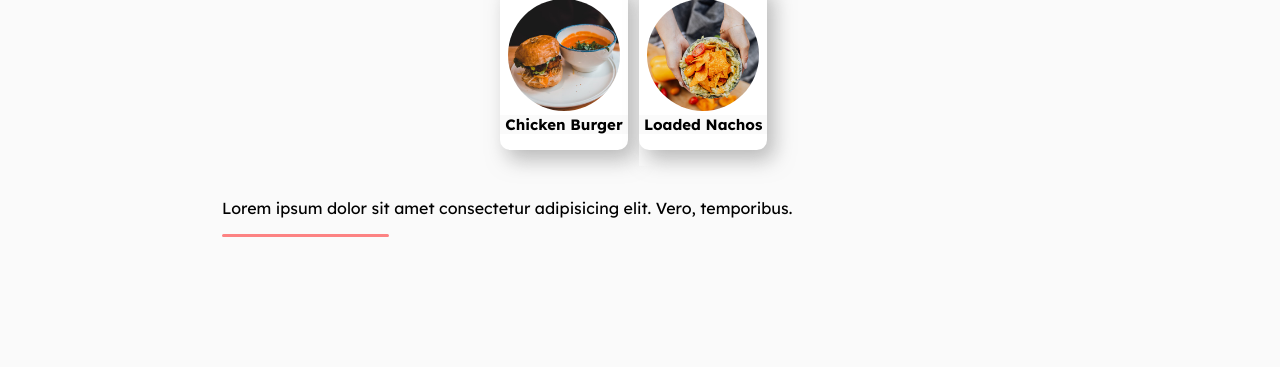
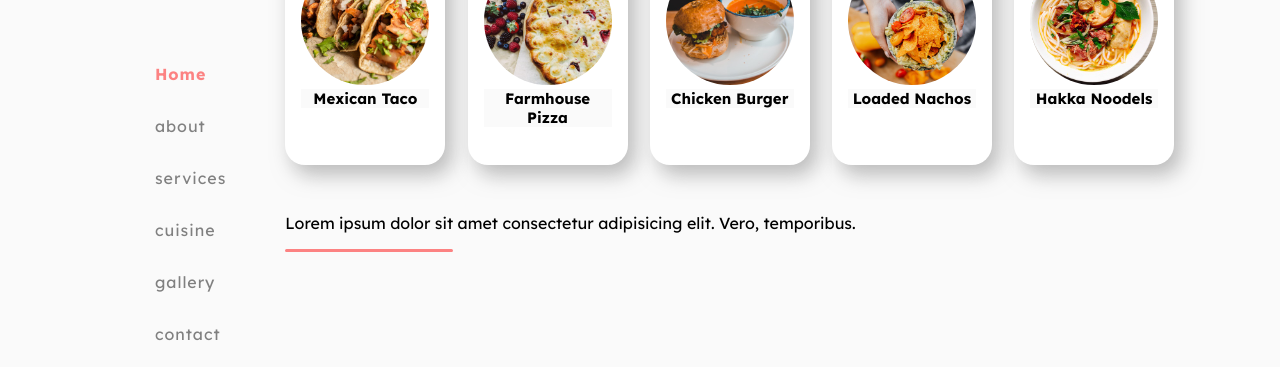
Before and after one commit to Saurabhdaswant/cafe, a plain HTML site: page index.html in a window 1280 px wide. Shown: the part 433-800 px from the top of the page. Drawn offline with nearby package versions, Linux system fonts and the light colour scheme.

Commit message:
desktop initial commit

```diff
--- a/index.html
+++ b/index.html
@@ -22,6 +22,7 @@
         <label for="click" class="menu-btn">
           <i class="fa fa-bars"></i>
         </label>
+        <div class="navigation">
           <ul>
             <li><a class="active" href"  href="#">Home</a></li>
             <li><a href="#">about</a></li>
@@ -31,9 +32,11 @@
             <li><a href="#">contact</a></li>
             <li><a href="#">book</a></li>
           </ul>
+        </div>
         <div class="cart">
           <img src="/img/cart.svg" alt="" />
         </div>
+        <a class="cart-btn" href="">cart</a>
       </nav>
     </header>
     <main class="main-section section container-center">
@@ -47,7 +50,7 @@
         <a href="#">
           <div class="card">
             <img src="/img/tacos.jpg" alt="" />
-            <p>Farmhouse Pizza</p>
+            <p>Mexican Taco</p>
           </div>
         </a>
         <a href="#">
@@ -68,6 +71,13 @@
             <p>Loaded Nachos</p>
           </div>
         </a>
+        <a href="#">
+          <div class="card">
+            <img src="/img/noodels.jpg" alt="" />
+            <p>Hakka Noodels</p>
+          </div>
+        </a>
+
       </div>
       <div class="about">
         <p>
--- a/style.css
+++ b/style.css
@@ -38,9 +38,6 @@ li {
 
 header {
   font-family: "Playfair Display", serif;
-  /* display: flex; */
-  /* align-items: center; */
-  /* justify-content: space-around; */
 }
 
 header img {
@@ -89,6 +86,9 @@ nav .menu-btn i {
   display: none;
 }
 
+.cart-btn {
+  display: none;
+}
 /* header ends here  */
 
 /* main starts here  */
@@ -209,3 +209,83 @@ nav .menu-btn i {
 }
 
 /* navbar for  mobile  ends here */
+
+@media (min-width: 940px) {
+  body {
+    display: flex;
+    flex-direction: row;
+  }
+
+  nav {
+    position: fixed;
+    display: flex;
+    flex-direction: column;
+  }
+
+  ul {
+    margin: 4rem 0;
+    display: flex;
+    flex-direction: column;
+  }
+
+  nav ul li {
+    margin: 1rem 0;
+    padding: 0;
+  }
+
+  nav ul li a {
+    color: grey;
+  }
+
+  .logo {
+    font-size: 2rem;
+  }
+
+  .cart {
+    display: none;
+  }
+  .cart-btn {
+    color: white;
+    display: block;
+    text-align: center;
+    background-color: #ff4e4e;
+    width: 8rem;
+    padding: 0.7rem 2rem;
+    border-radius: 20px;
+  }
+
+  .heading h1 {
+    text-align: left;
+    font-size: 5rem;
+  }
+  .main-section {
+    margin-top: 5rem;
+    margin-left: 0rem;
+  }
+
+  .main-section .showcase {
+    width: 900px;
+    display: flex;
+    justify-content: space-between;
+  }
+
+  .showcase .card {
+    width: 10rem;
+    height: 15rem;
+    background-color: white;
+    border-radius: 20px;
+    padding: 2rem 1rem;
+    box-shadow: rgba(128, 128, 128, 0.521) 7px 10px 20px 0.1px;
+  }
+
+  .showcase img {
+    width: 8rem;
+    border-radius: 50%;
+  }
+
+  .showcase p {
+    font-size: 15px;
+    color: var(--black);
+    font-weight: 600;
+  }
+}
```
Also changed, not shown: img/noodels.jpg (added). Lines whose indentation alone changed are shown as unchanged.
